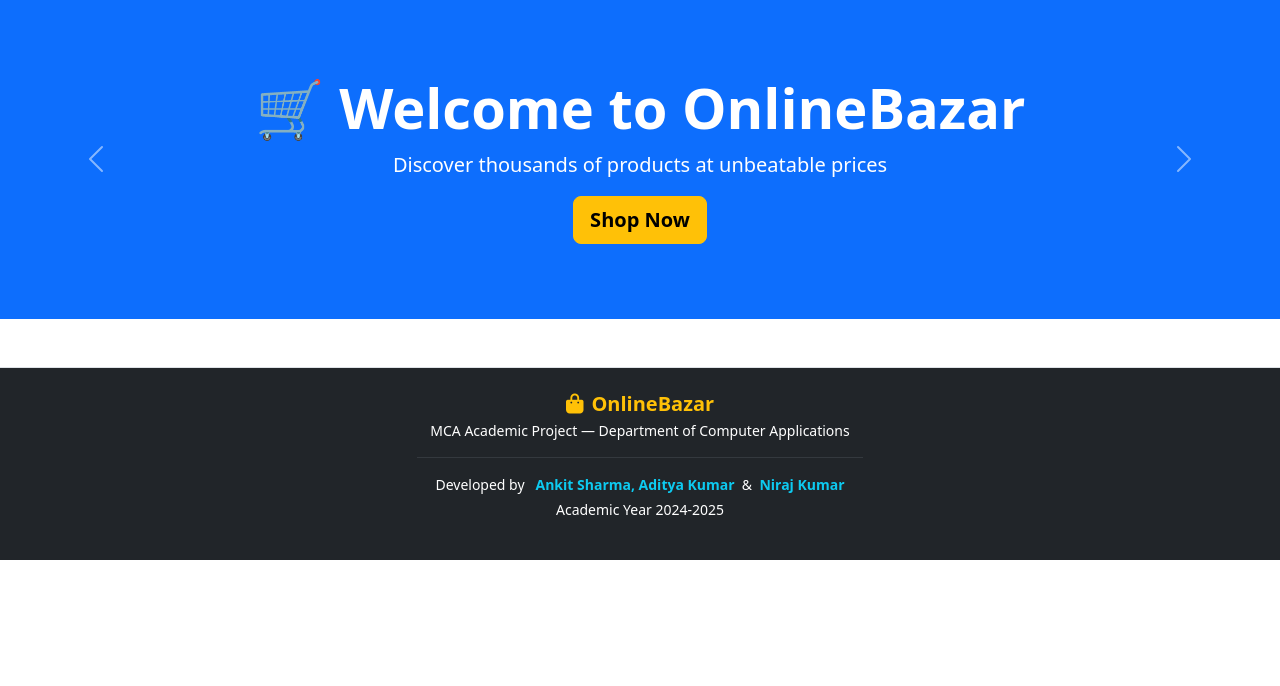
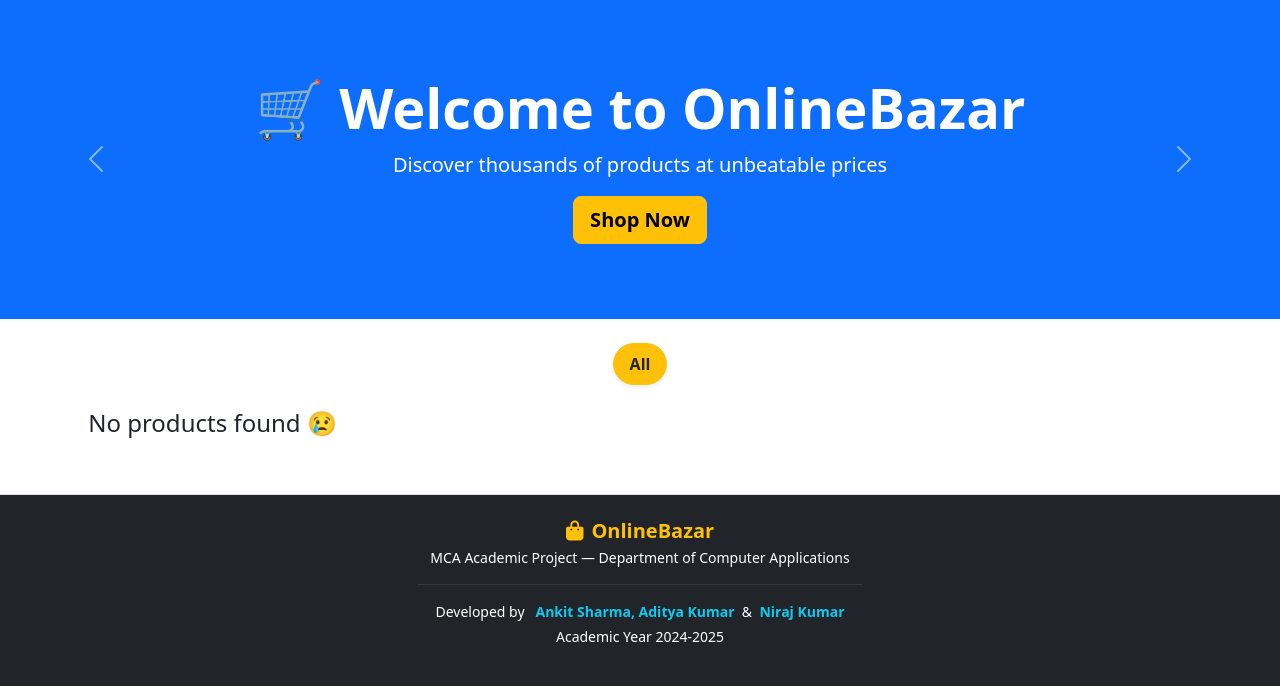
Before and after one commit to Nirajjj11/E-Commerce, a Django app: page /search/ in a window 1280 px wide. Shown: the part 66-752 px from the top of the page. Run offline with Django 5.2, Linux system fonts and the light colour scheme.

Commit message:
Category filter done

```diff
--- a/django_project/product/templates/product_list.html
+++ b/django_project/product/templates/product_list.html
@@ -1,14 +1,13 @@
 {% extends "base.html" %}
+
 {% block full_width %}
+{% if not request.GET.q and not selected_category %}
+{% include "decorator/carousel.html" %}
+{% endif %}
+{% endblock %}
 
-      {% if not request.GET.q %}
-            {% include "decorator/carousel.html" %}
-      {% endif %}
-
-{% endblock %}
 {% block content %}
-
-
+{% include "decorator/category_filter.html" %}
 <div class="row row-cols-1 row-cols-md-4 g-4">
 
       {% for product in products %}
@@ -29,8 +28,8 @@
 
                               <div class="mt-2">
                                     <span class="h5 fw-bold">₹{{ product.actual_price }}</span>
-                                    <span class="text-muted text-decoration-line-through ms-2 small">₹{{
-                                          product.marked_price }}</span>
+                                    <span class="text-muted text-decoration-line-through ms-2 small">₹{{product.marked_price
+                                          }}</span>
                                     <span class="text-success ms-2 small fw-semibold">{{ product.discounts }}%
                                           off</span>
                               </div>
@@ -39,6 +38,10 @@
                   </a>
             </div>
       </div>
+      {% empty %}
+      <h4 class="text-center">
+            No products found 😢
+      </h4>
       {% endfor %}
 </div>
 
--- a/django_project/product/views.py
+++ b/django_project/product/views.py
@@ -11,7 +11,36 @@ class ProductListView(ListView):
       context_object_name = "products"
 
       def get_queryset(self):
-            return Product.objects.all().order_by('-created_at')
+
+            queryset = Product.objects.all().order_by('-created_at')
+
+            # Search Query
+            query = self.request.GET.get("q")
+
+            # Category Query
+            category = self.request.GET.get("category")
+
+            # Apply Search
+            if query:
+                  queryset = queryset.filter(name__icontains=query)
+
+            # Apply Category Filter
+            if category:
+                  queryset = queryset.filter(category=category)
+
+            return queryset
+
+      def get_context_data(self, **kwargs):
+
+            context = super().get_context_data(**kwargs)
+
+            context["all_categories"] = Product.CATEGORY_CHOICES
+
+            context["selected_category"] = self.request.GET.get("category")
+
+            context["search_query"] = self.request.GET.get("q", "")
+
+            return context
 
 class MyProductListView(LoginRequiredMixin, ListView):
       model = Product
--- /dev/null
+++ b/django_project/templates/decorator/category_filter.html
@@ -0,0 +1,24 @@
+<div class="d-flex flex-wrap justify-content-center gap-2 mb-4">
+      <!-- All -->
+      <a href="{% url 'home' %}"
+            class="btn rounded-pill px-3 py-2 fw-semibold shadow-sm
+            {% if not selected_category %}
+                  btn-warning text-dark
+            {% else %}
+                  btn-outline-warning
+            {% endif %}">
+            All
+      </a>
+      <!-- Categories -->
+      {% for cat_val, cat_label in all_categories %}
+      <a href="{% url 'home' %}?category={{ cat_val }}&q={{ search_query }}"
+            class="btn rounded-pill px-3 py-2 fw-semibold shadow-sm
+            {% if selected_category == cat_val %}
+                  btn-warning text-dark
+            {% else %}
+                  btn-outline-warning
+            {% endif %}">
+            {{ cat_label }}
+      </a>
+      {% endfor %}
+</div>
```
